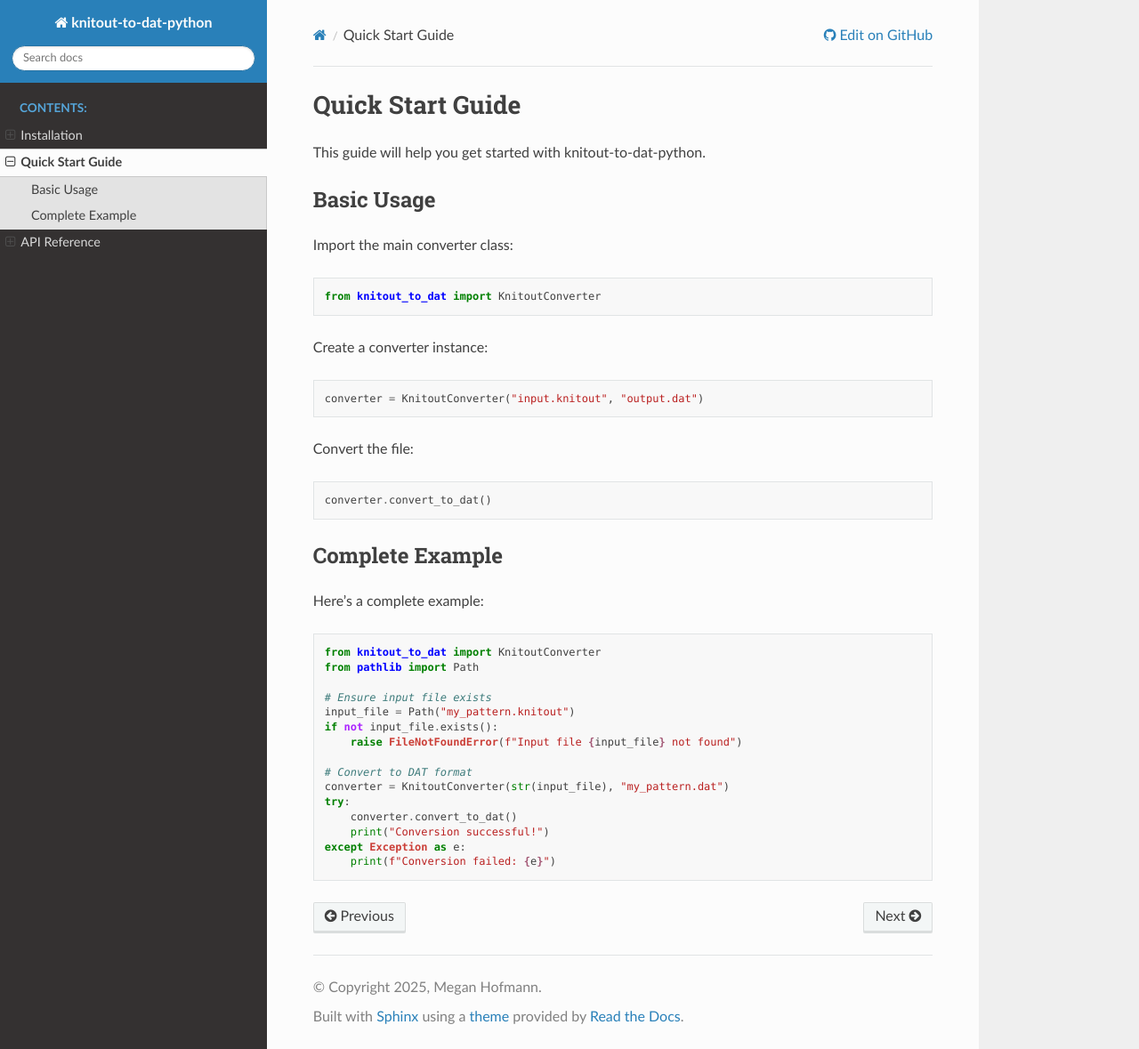
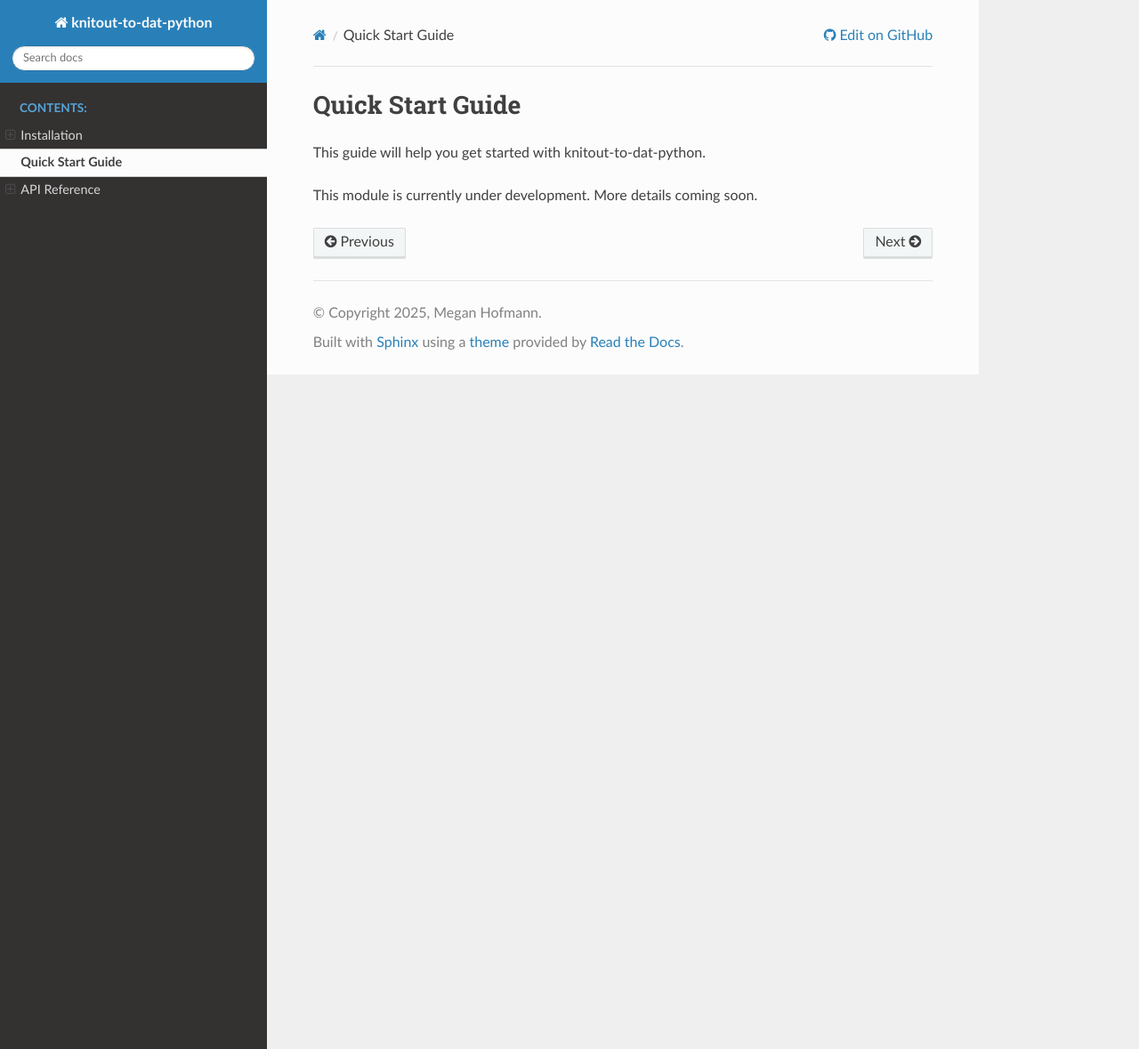
Before and after one commit to mhofmann-Khoury/knitout_to_dat_python, a Sphinx documentation site: the page built from docs/source/quickstart.rst, in a window 1280 px wide and 1179 px high. Shown: the whole window at 89% size. Built offline with Sphinx 7.4.7 and the Read the Docs theme 3.1.0, drawn with Linux system fonts in a browser that asks for light colours; pages that are not in the unit, such as notebooks, are missing from menus.

Commit message:
Updated ci.yml and documentation generation structure. Added important placeholder documentation for changelog.rst, examples.rst, installation.rst, and quickstart.rst.

```diff
--- a/docs/source/installation.rst
+++ b/docs/source/installation.rst
@@ -7,7 +7,7 @@ Requirements
 * Python 3.11 or higher
 * Compatible with Windows, macOS, and Linux
 
-Install from PyPI
+Install from PyPI (Not Yet Deployed)
 -----------------
 
 The easiest way to install knitout-to-dat-python is from PyPI::
--- a/docs/source/quickstart.rst
+++ b/docs/source/quickstart.rst
@@ -3,38 +3,4 @@ Quick Start Guide
 
 This guide will help you get started with knitout-to-dat-python.
 
-Basic Usage
------------
-
-Import the main converter class::
-
-    from knitout_to_dat import KnitoutConverter
-
-Create a converter instance::
-
-    converter = KnitoutConverter("input.knitout", "output.dat")
-
-Convert the file::
-
-    converter.convert_to_dat()
-
-Complete Example
-----------------
-
-Here's a complete example::
-
-    from knitout_to_dat import KnitoutConverter
-    from pathlib import Path
-
-    # Ensure input file exists
-    input_file = Path("my_pattern.knitout")
-    if not input_file.exists():
-        raise FileNotFoundError(f"Input file {input_file} not found")
-
-    # Convert to DAT format
-    converter = KnitoutConverter(str(input_file), "my_pattern.dat")
-    try:
-        converter.convert_to_dat()
-        print("Conversion successful!")
-    except Exception as e:
-        print(f"Conversion failed: {e}")
+This module is currently under development. More details coming soon.
```
Also changed, not shown: docs/examples.rst (added, +15 -0 lines), docs/source/api.rst (+7 -6 lines), docs/changelog.rst (added), 1 other file.
